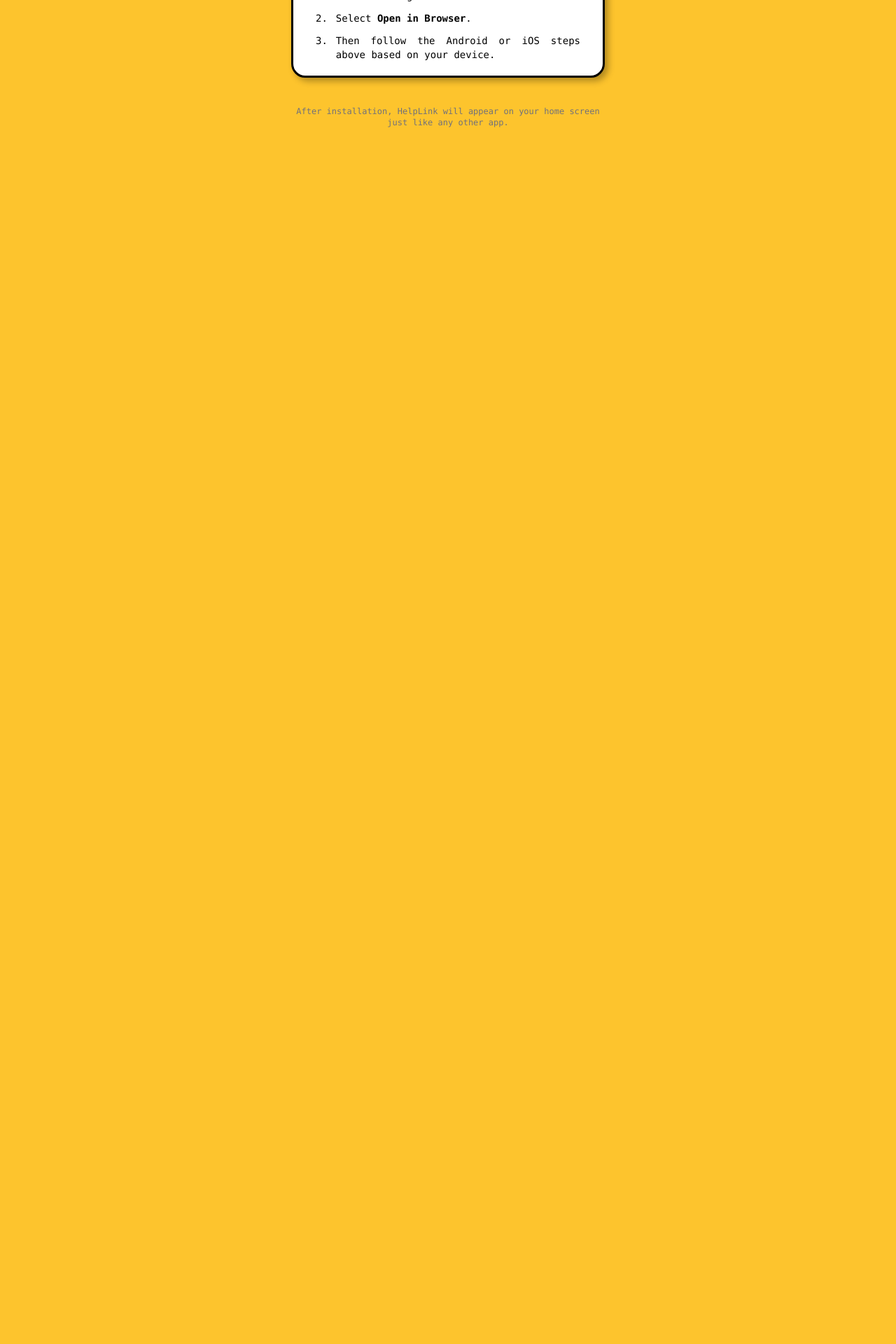
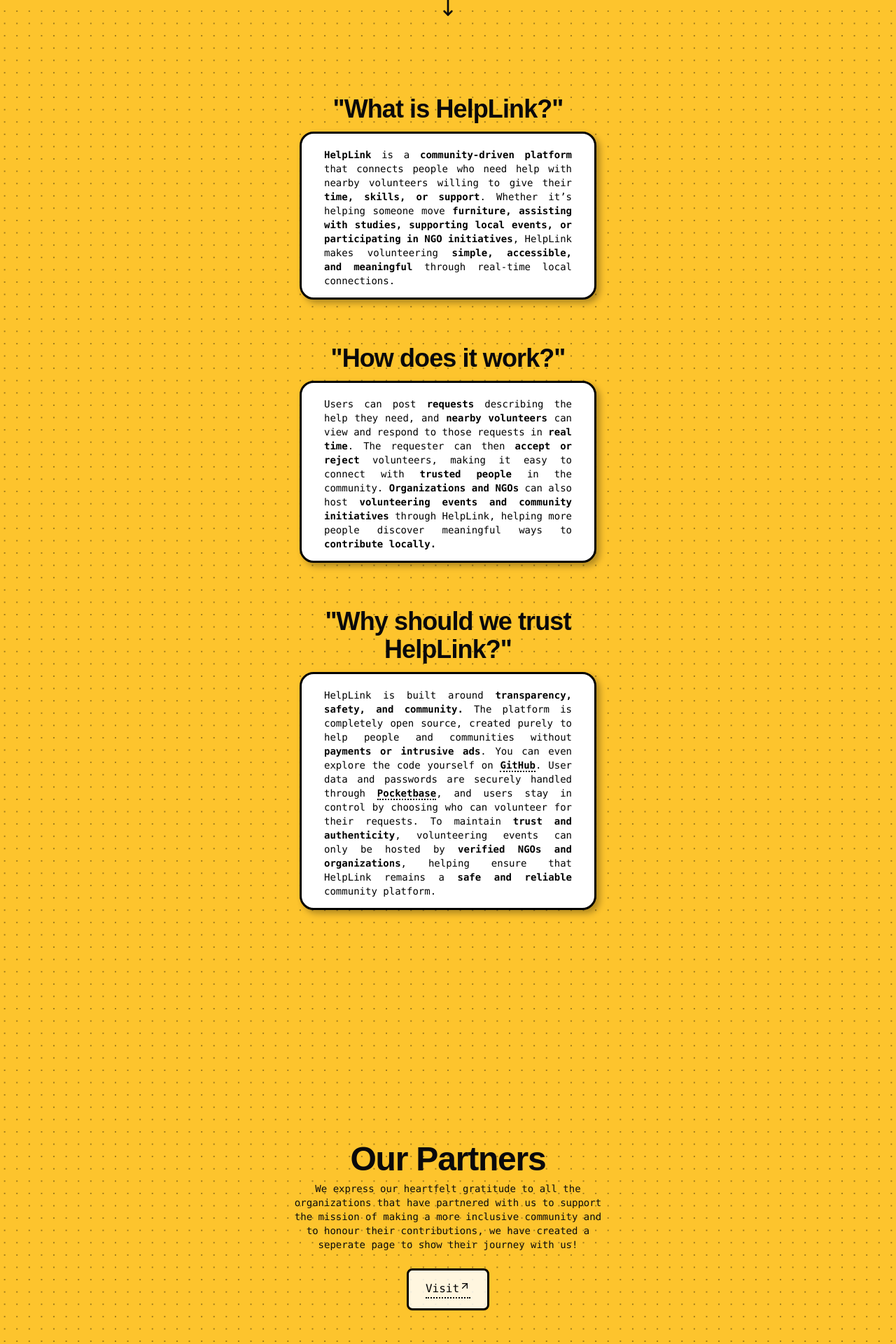
Before and after one commit to UpBeat25/helplink-frontend, a SvelteKit app: page / in a window 1280 px wide. Shown: the part 740-2660 px from the top of the page at 70% size. Before the commit the page ends 947 px from the top, so only its background shows below. Built offline with nearby package versions, Linux system fonts and the light colour scheme.

Commit message:
Bug Fixed

```diff
--- a/src/app.css
+++ b/src/app.css
@@ -192,3 +192,22 @@
 .outline-m {
   background-color: #ffffffd8;
 }
+
+.questions {
+  border: solid 3px #000000;
+}
+
+.underline {
+  border-bottom: 2px dotted #000;
+  text-decoration: none;
+}
+
+.back {
+    background-image: radial-gradient(
+        rgba(0, 0, 0, 0.372) 1px,
+        transparent 1px
+      );
+    background-position: 50% 50%;
+    background-size: 1.1rem 1.1rem;
+    z-index: 10;
+}
--- a/src/app.html
+++ b/src/app.html
@@ -17,7 +17,7 @@
 			}
 			html, body {
 				overscroll-behavior-y: bottom;
-				overscroll-behavior-x: none;
+				overscroll-behavior-x: hidden;
 			}
 		</style>
 	</head>
--- a/src/routes/+page.svelte
+++ b/src/routes/+page.svelte
@@ -8,20 +8,133 @@
 	} from '$lib/components/ui/card/index.js';
 	import { Separator } from '$lib/components/ui/separator/index.js';
 	export const prerender = false;
+	import MoveDown from '@lucide/svelte/icons/move-down';
+	import ArrowUpRight from '@lucide/svelte/icons/arrow-up-right';
+	import { Button } from '$lib/components/ui/button/index.js';
+	import { goto } from '$app/navigation';
 </script>
 
-<div class="flex min-h-screen items-center justify-center bg-background p-6 font-mono">
+<div class="back flex min-h-screen items-center justify-center bg-background p-6 font-mono">
 	<div class="w-full max-w-md space-y-10">
-		<!-- Header -->
+		<article class="flex h-screen flex-col items-center justify-center space-y-6">
 			<div class="space-y-2 text-center">
-			<h1 class="text-4xl font-bold tracking-tight">HelpLink</h1>
-			<p class="text-m">
-				Install HelpLink on your device for a fast, app-like experience.
-			</p>
+				<h1 class="text-7xl font-bold tracking-tight">HelpLink.</h1>
+				<p class="text-sm">Get Help. Give Help. Build Community.</p>
+			</div>
+
+			<div class="absolute bottom-7 text-center">
+				<MoveDown class="h-8 w-8 animate-bounce" />
+			</div>
+		</article>
+
+		<article class="what-is-it space-y-3 p-3">
+			<div class="space-y-2 text-center">
+				<h1 class="text-4xl font-bold tracking-tight">"What is HelpLink?"</h1>
 			</div>
 
 			<!-- Main Card -->
 			<Card class="items-home p-2 shadow-lg">
+				<CardHeader class="mt-3">
+					<CardDescription class="text-black">
+						<b>HelpLink</b> is a <b>community-driven platform</b> that connects people who need help
+						with nearby volunteers willing to give their
+						<b>time, skills, or support</b>. Whether it’s helping someone move
+						<b
+							>furniture, assisting with studies, supporting local events, or participating in NGO
+							initiatives</b
+						>, HelpLink makes volunteering <b>simple, accessible, and meaningful</b> through real-time
+						local connections.
+					</CardDescription>
+				</CardHeader>
+			</Card>
+		</article>
+
+		<article class="how-it-works space-y-3 p-3">
+			<div class="space-y-2 text-center">
+				<h1 class="text-4xl font-bold tracking-tight">"How does it work?"</h1>
+			</div>
+
+			<!-- Main Card -->
+			<Card class="items-home p-2 shadow-lg">
+				<CardHeader class="mt-3">
+					<CardDescription class="text-black">
+						Users can post <b>requests</b> describing the help they need, and
+						<b>nearby volunteers</b>
+						can view and respond to those requests in <b>real time</b>. The requester can then
+						<b>accept or reject</b>
+						volunteers, making it easy to connect with <b>trusted people</b> in the community.
+						<b>Organizations and NGOs</b> can also host
+						<b>volunteering events and community initiatives</b>
+						through HelpLink, helping more people discover meaningful ways to
+						<b>contribute locally.</b>
+					</CardDescription>
+				</CardHeader>
+			</Card>
+		</article>
+		<article class="why-should-we-trust-it space-y-3 p-3">
+			<div class="space-y-2 text-center">
+				<h1 class="text-4xl font-bold tracking-tight">"Why should we trust HelpLink?"</h1>
+			</div>
+
+			<!-- Main Card -->
+			<Card class="items-home p-2 shadow-lg">
+				<CardHeader class="mt-3">
+					<CardDescription class="text-black">
+						HelpLink is built around <b>transparency, safety, and community.</b> The platform is
+						completely open source, created purely to help people and communities without
+						<b>payments or intrusive ads</b>. You can even explore the code yourself on
+						<b
+							><a
+								href="https://github.com/UpBeat25/helplink-frontend"
+								target="_blank"
+								class="text-black underline underline-offset-2 transition hover:text-blue-300"
+								>GitHub</a
+							></b
+						>. User data and passwords are securely handled through
+						<b
+							><a
+								href="https://pocketbase.io"
+								target="_blank"
+								class="text-black underline underline-offset-2 transition hover:text-blue-300"
+								>Pocketbase</a
+							></b
+						>, and users stay in control by choosing who can volunteer for their requests. To
+						maintain <b>trust and authenticity</b>, volunteering events can only be hosted by
+						<b>verified NGOs and organizations</b>, helping ensure that HelpLink remains a
+						<b>safe and reliable</b> community platform.
+					</CardDescription>
+				</CardHeader>
+			</Card>
+		</article>
+
+		<article class="flex h-screen flex-col items-center justify-center space-y-6">
+			<div class="space-y-2 text-center">
+				<h1 class="text-5xl font-bold tracking-tight">Our Partners</h1>
+				<p class="text-sm">
+					We express our heartfelt gratitude to all the organizations that have partnered with us to
+					support the mission of making a more inclusive community and to honour their
+					contributions, we have created a seperate page to show their journey with us!
+				</p>
+			</div>
+
+			<Button
+				variant="outline_m"
+				size="lg"
+				type="button"
+				class="questions"
+				onclick={() => {
+					goto('/partners');
+				}}><span class="flex underline">Visit <ArrowUpRight /></span></Button
+			>
+		</article>
+		<article class="install">
+			<div class="space-y-2 text-center">
+				<h1 class="text-4xl font-bold tracking-tight">Installation</h1>
+				<p class="text-m">Install HelpLink on your device for a fast, app-like experience.</p>
+			</div>
+
+			<!-- Main Card -->
+			<Card class="items-home mt-3 p-2 shadow-lg">
 				<CardHeader class="mt-3">
 					<CardTitle class="text-xl font-semibold">How to Install</CardTitle>
 					<CardDescription>Choose your device or platform below.</CardDescription>
@@ -114,8 +227,9 @@
 				</CardContent>
 			</Card>
 
-		<p class="text-center text-xs text-muted-foreground">
+			<p class="mt-3 text-center text-xs">
 				After installation, HelpLink will appear on your home screen just like any other app.
 			</p>
+		</article>
 	</div>
 </div>
--- /dev/null
+++ b/src/routes/partners/+page.svelte
@@ -0,0 +1,56 @@
+<script lang="ts">
+	import {
+		Card,
+		CardHeader,
+		CardTitle,
+		CardDescription,
+		CardContent
+	} from '$lib/components/ui/card/index.js';
+	import { pb } from '$lib/pocketbase';
+	import { onMount } from 'svelte';
+	type User = {
+		id: string;
+		username: string;
+		name: string;
+		email: string;
+		is_ngo: boolean;
+	};
+
+	let ngos = $state<User[]>([]);
+
+	async function loadNGOs() {
+		try {
+			ngos = await pb.collection('users').getFullList({
+				filter: 'is_ngo = true'
+			});
+		} catch (err) {
+			console.error(err);
+		}
+	}
+
+	onMount(() => {
+		loadNGOs();
+	});
+</script>
+
+<div class="back min-h-screen items-center justify-center bg-background p-6 font-mono">
+	<div class="space-y-2 text-center">
+		<h1 class="text-5xl font-bold tracking-tight">Our Partners</h1>
+		<p class="text-sm">
+			We express our heartfelt gratitude to all the organizations that have partnered with us to
+			support the mission of making a more inclusive community and to honour their contributions, we
+			have created a seperate page to show their journey with us!
+		</p>
+	</div>
+	<div class="grid grid-cols-3 gap-4">
+		{#each ngos as ngo}
+			<Card class="items-home p-2 shadow-lg">
+				<CardHeader class="mt-3">
+					<CardDescription class="text-black">
+						{ngo.username}
+					</CardDescription>
+				</CardHeader>
+			</Card>
+		{/each}
+	</div>
+</div>
--- a/src/routes/profile/[username]/+page.svelte
+++ b/src/routes/profile/[username]/+page.svelte
@@ -37,7 +37,11 @@
 				<p class="text-sm">@{user.username}</p>
 			</div>
 			<div>
-				<Label><b>Date of Birth</b></Label>
+				<Label
+					><b
+						>{#if !user.is_ngo}Date of Birth{:else}Date of Joining{/if}</b
+					></Label
+				>
 				<p class="text-sm">
 					{new Intl.DateTimeFormat('en-US', {
 						day: 'numeric',
```
Lines whose indentation alone changed are shown as unchanged.
